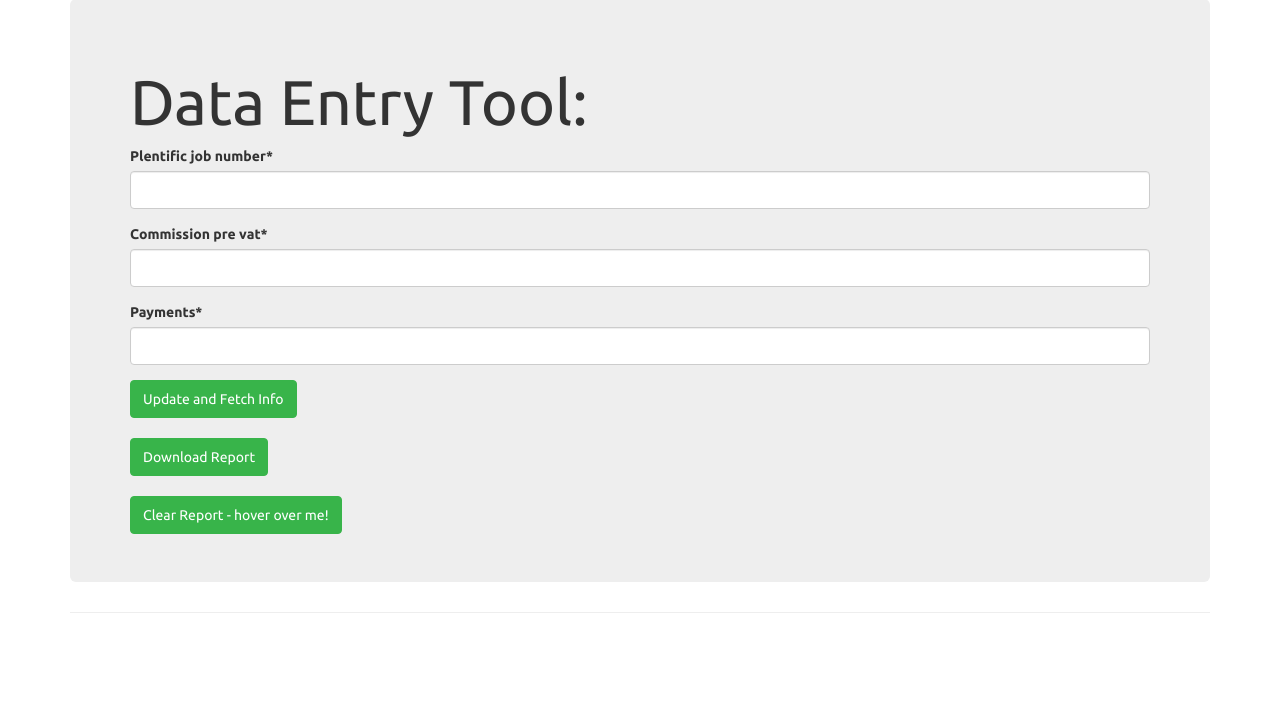
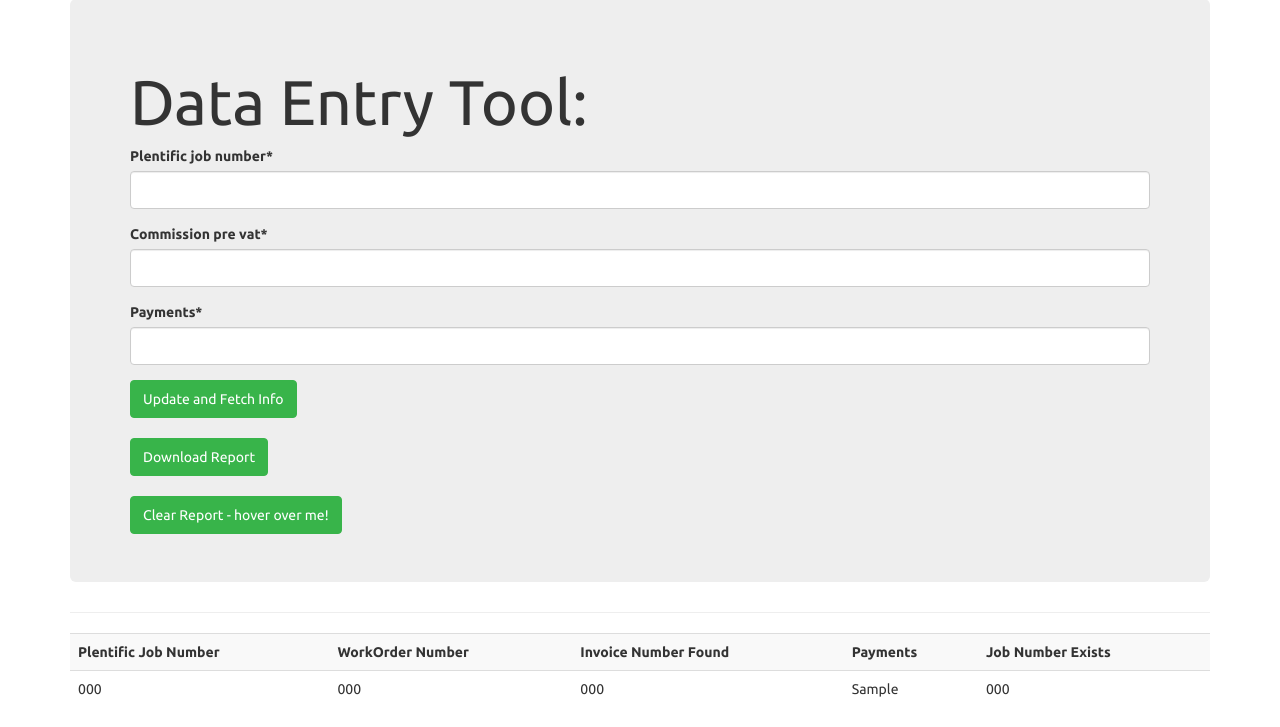
Before and after one commit to AdrianHavengaBennett/ss-data-entry, a Django app: page / in a window 1280 px wide. Shown: the part 73-800 px from the top of the page. Run offline with Django 3.2, Linux system fonts and the light colour scheme; tables that the repository leaves empty hold one stand-in row (values such as "Sample post"); some libraries are stand-ins or nearby versions.

Commit message:
replaced JOB_INFO list with a django model

```diff
--- a/app/admin.py
+++ b/app/admin.py
@@ -1,4 +1,5 @@
 from django.contrib import admin
-from .models import Data
+from .models import Data, JobInfoReport
 
 admin.site.register(Data)
+admin.site.register(JobInfoReport)
--- a/app/models.py
+++ b/app/models.py
@@ -14,14 +14,14 @@
 		return self.plentific_job_number
 
 
-# class JobInfoReport(models.Model):
-# 	"""The following are prefixed with 'r' to represent report"""
+class JobInfoReport(models.Model):
+	"""The following are prefixed with 'r' to represent report"""
 
-# 	r_plentific_job_number = models.CharField(max_length=7)
-# 	r_wo_number = models.IntegerField()
-# 	r_invoice_number_found = models.IntegerField()
-# 	r_payments = models.FloatField()
-# 	r_job_number_exists = models.CharField(max_length=3)
+	r_plentific_job_number = models.CharField(max_length=7)
+	r_wo_number = models.CharField(max_length=6)
+	r_invoice_number_found = models.CharField(max_length=5)
+	r_payments = models.CharField(max_length=100)
+	r_job_number_exists = models.CharField(max_length=50)
 
-# 	def __str__(self):
-# 		return self.r_plentific_job_number
+	def __str__(self):
+		return self.r_plentific_job_number
--- a/app/static/app/style.css
+++ b/app/static/app/style.css
@@ -7,3 +7,7 @@
 	color: #ffffff;
 	text-decoration: none;
 }
+
+table {
+	width: 100%;
+}
--- a/app/templates/data_entry.html
+++ b/app/templates/data_entry.html
@@ -34,6 +34,25 @@
 
 <hr>
 
-{{ df_html | safe }}
+<table class="table table-striped table-hover">
+	{% if job_info %}
+	<tr>
+		<th>Plentific Job Number</th>
+		<th>WorkOrder Number</th>
+		<th>Invoice Number Found</th>
+		<th>Payments</th>
+		<th>Job Number Exists</th>
+	</tr>
+	{% endif %}
+	{% for d in job_info %}
+		<tr>
+			<td>{{ d.r_plentific_job_number }}</td>
+			<td>{{ d.r_wo_number }}</td>
+			<td>{{ d.r_invoice_number_found }}</td>
+			<td>{{ d.r_payments }}</td>
+			<td>{{ d.r_job_number_exists }}</td>
+		</tr>
+	{% endfor %}
+</table>
 
 {% endblock %}
--- a/app/views.py
+++ b/app/views.py
@@ -1,27 +1,23 @@
 from django.shortcuts import render, redirect, get_object_or_404, reverse, HttpResponse
 from django.core.exceptions import ObjectDoesNotExist, MultipleObjectsReturned
-from .models import Data
+from .models import Data, JobInfoReport
 from .forms import DataForm, SearchAndUpdateForm
 from io import BytesIO
 import pandas as pd
 import xlsxwriter
 
 
-JOB_INFO = {
-	"Plentific Job Number": [],
-	"WorkOrder Number": [],
-	"Invoice Number Found": [],
-	"Payments": [],
-	"Job Number Exists": [],
-}
+def do_update_and_collect_job_info(request, obj, commission_pre_vat=0, payments=0):
+	"""
+	Helper function to do heavy lifting
+	A new job_info report instance is created each time
+	"""
 
+	job_info = JobInfoReport()
 
-def do_update_and_collect_job_info(request, obj, commission_pre_vat=0, payments=0):
-	"""Helper function to do heavy lifting"""
-
-	JOB_INFO["Plentific Job Number"].append("{}".format(obj.plentific_job_number))
-	JOB_INFO["WorkOrder Number"].append("{}".format(obj.wo_number))
-	JOB_INFO["Job Number Exists"].append("Yes")
+	job_info.r_plentific_job_number = obj.plentific_job_number
+	job_info.r_wo_number = obj.wo_number
+	job_info.r_job_number_exists = "Yes"
 
 	if not request.GET.get("commission_pre_vat"):
 		obj.commission_pre_vat = commission_pre_vat
@@ -31,9 +27,9 @@
 	obj.save()
 
 	if obj.invoice_number:
-		JOB_INFO["Invoice Number Found"].append("{}".format(obj.invoice_number))
+		job_info.r_invoice_number_found = obj.invoice_number
 	else:
-		JOB_INFO["Invoice Number Found"].append("None")
+		job_info.r_invoice_number_found = "None"
 
 	if not request.GET.get("payments"):
 		inputted_payment = float(payments)
@@ -41,11 +37,12 @@
 		inputted_payment = float(request.GET.get("payments"))
 
 	if inputted_payment != obj.payments:
-		JOB_INFO["Payments"].append(
-			"don't match: expected £{}, received £{}".format(obj.payments,
-									    				   inputted_payment))
+		job_info.r_payments = "don't match: expected £{}, received £{}".format(
+			obj.payments, inputted_payment)
 	else:
-		JOB_INFO["Payments"].append("match")
+		job_info.r_payments = "match"
+
+	job_info.save()
 
 	return request
 
@@ -84,22 +81,25 @@
 
 	form = SearchAndUpdateForm()
 
-	df = pd.DataFrame(JOB_INFO,
-		columns=[
-			"Plentific Job Number",
-			"WorkOrder Number",
-			"Invoice Number Found",
-			"Payments",
-			"Job Number Exists",
-		])
+	# df = pd.DataFrame(JOB_INFO,
+	# 	columns=[
+	# 		"Plentific Job Number",
+	# 		"WorkOrder Number",
+	# 		"Invoice Number Found",
+	# 		"Payments",
+	# 		"Job Number Exists",
+	# 	])
 
-	if not df.empty:
-		df_html = df.to_html(classes="table table-striped table-hover")
-		return render(request, "data_entry.html", {
-			"form": form, "df_html": df_html})
-	else:
-		return render(request, "data_entry.html", {
-				"form": form})
+	# if not df.empty:
+	# 	df_html = df.to_html(classes="table table-striped table-hover")
+	# 	return render(request, "data_entry.html", {
+	# 		"form": form, "df_html": df_html})
+	# else:
+
+	job_info = JobInfoReport.objects.all()
+
+	return render(request, "data_entry.html", {
+		"form": form, "job_info": job_info})
 
 
 def edit_data(request, id):
@@ -173,11 +173,15 @@
 		return redirect(reverse(data_entry))
 
 	except ObjectDoesNotExist:
-		JOB_INFO["Plentific Job Number"].append("N/A")
-		JOB_INFO["WorkOrder Number"].append("N/A")
-		JOB_INFO["Invoice Number Found"].append("N/A")
-		JOB_INFO["Payments"].append("N/A")
-		JOB_INFO["Job Number Exists"].append("Plentific Job Number {} not found".format(inputted_job_number))
+		job_info = JobInfoReport()
+
+		job_info.r_plentific_job_number = "N/A"
+		job_info.r_wo_number = "N/A"
+		job_info.r_job_number_exists = "Plentific Job Number {} not found".format(inputted_job_number)
+		job_info.r_invoice_number_found = "N/A"
+		job_info.r_payments = "N/A"
+
+		job_info.save()
 
 		return redirect(reverse(data_entry))
 
@@ -210,8 +214,7 @@
 	Exports the job_info list as an Excel spreadsheet
 	and saves it to user's local directory
 	"""
-
-	df = pd.DataFrame(JOB_INFO)
+	df = pd.DataFrame.from_records(JobInfoReport.objects.all().values())
 
 	output = BytesIO()
 	writer = pd.ExcelWriter(output, engine='xlsxwriter')
@@ -228,10 +231,6 @@
 def clear_report_info(request):
 	"""Empties the job_info dictionary"""
 
-	JOB_INFO["Plentific Job Number"].clear()
-	JOB_INFO["WorkOrder Number"].clear()
-	JOB_INFO["Invoice Number Found"].clear()
-	JOB_INFO["Payments"].clear()
-	JOB_INFO["Job Number Exists"].clear()
+	JobInfoReport.objects.all().delete()
 
 	return redirect(reverse(data_entry))
```
Also changed, not shown: app/migrations/0002_jobinforeport.py (added), app/migrations/0003_auto_20200421_1047.py (added), app/migrations/0004_auto_20200421_1050.py (added), app/migrations/0005_auto_20200421_1117.py (added), app/migrations/0006_auto_20200421_1118.py (added).
